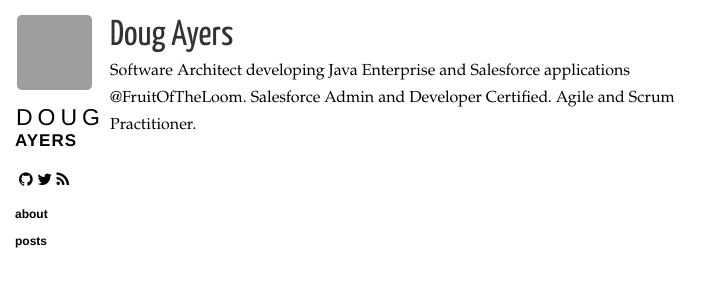
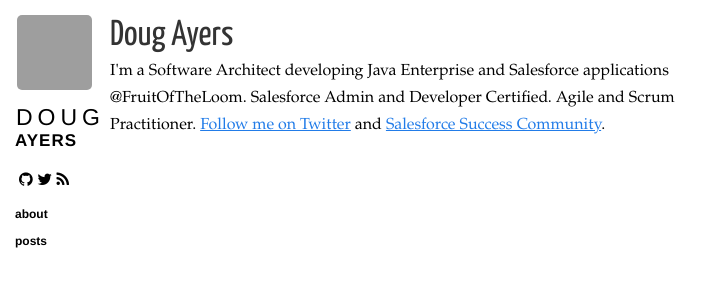
Before and after one commit to DouglasCAyers/douglascayers.github.io, a Jekyll site: the page built from about.html, in a window 1280 px wide. Shown: the top 300 px of the page, without its empty margins (0-722 px from the left). Built offline with Jekyll 4.4.1, drawn with Linux system fonts in a browser that asks for light colours; nearby versions of some CDN libraries; Markdown is read by kramdown in place of the engine named in the settings; grey boxes are pictures that could not be loaded.

Commit message:
updated about page

```diff
--- a/about.html
+++ b/about.html
@@ -9,8 +9,7 @@
   <h1>{{ site.name }}</h1>
 
   <p>
-  	Software Architect developing Java Enterprise and Salesforce applications @FruitOfTheLoom.
-  	Salesforce Admin and Developer Certified. Agile and Scrum Practitioner.
+  	I'm a Software Architect developing Java Enterprise and Salesforce applications @FruitOfTheLoom. Salesforce Admin and Developer Certified. Agile and Scrum Practitioner. <a href="https://twitter.com/{{ site.twitter }}" target="_blank">Follow me on Twitter</a> and <a href="https://success.salesforce.com/_ui/core/userprofile/UserProfilePage?u=00530000007qivG">Salesforce Success Community</a>.
   </p>
 
 </section>
```
